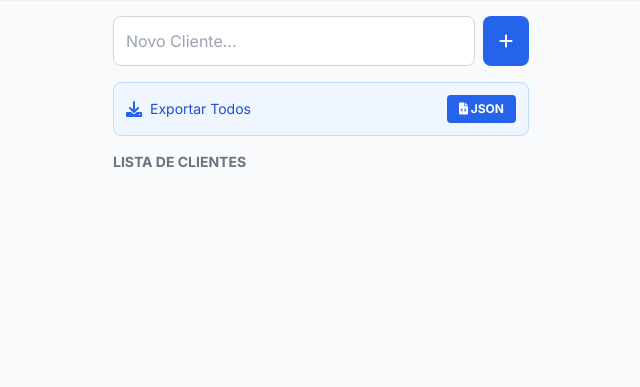
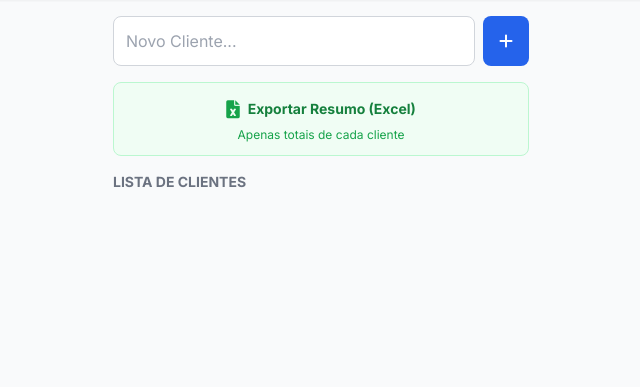
Before and after one commit to guilhermegamabs/fiado-v2, a Flask app: page /clientes in a window 1280 px wide. Shown: the part 60-447 px from the top of the page, without its empty margins (319-959 px from the left). Run offline with Flask 3, Linux system fonts and the light colour scheme; the visitor is signed in with stand-in values (Sample User, id 1); data that the repository does not hold is empty; some libraries are stand-ins or nearby versions.

Commit message:
planilha

```diff
--- a/app.py
+++ b/app.py
@@ -268,91 +268,54 @@ def nova_despesa():
         flash('Despesa lançada', 'success')
     return redirect(url_for('financeiro'))
 
-@app.route('/exportar/cliente/<int:cliente_id>/json')
+@app.route('/exportar/clientes/csv')
 @login_required
-def exportar_cliente_json(cliente_id):
-    """Exporta dados do cliente em formato JSON"""
-    dados = db.exportar_dados_cliente(cliente_id)
-
-    if not dados:
-        flash("Cliente não encontrado", "error")
-        return redirect(url_for('clientes'))
-
-    # Converter datetime para string
-    def converter_datetime(obj):
-        if isinstance(obj, datetime):
-            return obj.strftime('%Y-%m-%d %H:%M:%S')
-        return obj
-
-    json_str = json.dumps(dados, default=converter_datetime, ensure_ascii=False, indent=2)
-
-    buffer = BytesIO()
-    buffer.write(json_str.encode('utf-8'))
-    buffer.seek(0)
-
-    nome_arquivo = f"{dados['cliente']['nome']}_dados_{datetime.now().strftime('%Y%m%d')}.json"
-
-    return send_file(
-        buffer,
-        mimetype='application/json',
-        as_attachment=True,
-        download_name=nome_arquivo
-    )
-
-@app.route('/exportar/cliente/<int:cliente_id>/csv')
-@login_required
-def exportar_cliente_csv(cliente_id):
-    """Exporta dados do cliente em formato CSV"""
-    dados = db.exportar_dados_cliente(cliente_id)
-
-    if not dados:
-        flash("Cliente não encontrado", "error")
-        return redirect(url_for('clientes'))
+def exportar_clientes_csv():
+    """Exporta resumo financeiro de todos os clientes em CSV - SUPER LEVE"""
+    dados = db.exportar_resumo_clientes()
 
     output = StringIO()
+    writer = csv.writer(output)
 
     # Cabeçalho do relatório
-    output.write(f"RELATÓRIO DO CLIENTE: {dados['cliente']['nome']}\n")
-    output.write(f"Data da exportação: {datetime.now().strftime('%d/%m/%Y %H:%M')}\n")
-    output.write(f"\nSaldo Devedor: R$ {dados['resumo']['saldo_devedor']:.2f}\n")
-    output.write(f"Total em Fiados: R$ {dados['resumo']['total_fiados']:.2f}\n")
-    output.write(f"Total de Pagamentos: R$ {dados['resumo']['total_pagamentos']:.2f}\n")
+    output.write(f"RESUMO FINANCEIRO - ESTAÇÃO DO LANCHE\n")
+    output.write(f"Data: {datetime.now().strftime('%d/%m/%Y %H:%M')}\n")
+    output.write(f"Total de Clientes: {len(dados)}\n")
     output.write("\n")
 
-    # Fiados
-    output.write("\nFIADOS (COMPRAS)\n")
-    writer = csv.writer(output)
-    writer.writerow(['Data', 'Descrição', 'Valor', 'Status', 'Data Pagamento'])
+    # Cabeçalhos da tabela
+    writer.writerow(['ID', 'Nome do Cliente', 'Total Fiado', 'Total Pago', 'Saldo Devedor'])
 
-    for fiado in dados['fiados']:
-        status = 'Pago' if fiado['pago'] else 'Pendente'
-        data_reg = fiado['data_registro'].strftime('%d/%m/%Y %H:%M') if fiado['data_registro'] else '-'
-        data_pag = fiado['data_pagamento'].strftime('%d/%m/%Y') if fiado['data_pagamento'] else '-'
+    # Dados dos clientes
+    total_geral_fiado = 0
+    total_geral_pago = 0
+    total_geral_saldo = 0
+
+    for cliente in dados:
         writer.writerow([
-            data_reg,
-            fiado['descricao'],
-            f"R$ {fiado['valor']:.2f}",
-            status,
-            data_pag
+            cliente['id'],
+            cliente['nome'],
+            f"R$ {cliente['total_fiado']:.2f}",
+            f"R$ {cliente['total_pago']:.2f}",
+            f"R$ {cliente['saldo_devedor']:.2f}"
         ])
+        total_geral_fiado += cliente['total_fiado']
+        total_geral_pago += cliente['total_pago']
+        total_geral_saldo += cliente['saldo_devedor']
 
-    # Pagamentos
-    output.write("\n\nPAGAMENTOS REALIZADOS\n")
-    writer.writerow(['Data', 'Valor'])
-
-    for pag in dados['pagamentos']:
-        data_pag = pag['data_pagamento'].strftime('%d/%m/%Y %H:%M') if pag['data_pagamento'] else '-'
-        writer.writerow([
-            data_pag,
-            f"R$ {pag['valor']:.2f}"
-        ])
+    # Linha de totais
+    output.write("\n")
+    writer.writerow(['', 'TOTAL GERAL',
+                     f"R$ {total_geral_fiado:.2f}",
+                     f"R$ {total_geral_pago:.2f}",
+                     f"R$ {total_geral_saldo:.2f}"])
 
     output.seek(0)
     buffer = BytesIO()
     buffer.write(output.getvalue().encode('utf-8-sig'))  # UTF-8 com BOM para Excel
     buffer.seek(0)
 
-    nome_arquivo = f"{dados['cliente']['nome']}_relatorio_{datetime.now().strftime('%Y%m%d')}.csv"
+    nome_arquivo = f"resumo_clientes_{datetime.now().strftime('%Y%m%d_%H%M')}.csv"
 
     return send_file(
         buffer,
@@ -361,31 +324,5 @@ def exportar_cliente_csv(cliente_id):
         download_name=nome_arquivo
     )
 
-@app.route('/exportar/todos-clientes/json')
-@login_required
-def exportar_todos_json():
-    """Exporta dados de todos os clientes em JSON"""
-    dados = db.exportar_todos_clientes()
-
-    def converter_datetime(obj):
-        if isinstance(obj, datetime):
-            return obj.strftime('%Y-%m-%d %H:%M:%S')
-        return obj
-
-    json_str = json.dumps(dados, default=converter_datetime, ensure_ascii=False, indent=2)
-
-    buffer = BytesIO()
-    buffer.write(json_str.encode('utf-8'))
-    buffer.seek(0)
-
-    nome_arquivo = f"todos_clientes_{datetime.now().strftime('%Y%m%d')}.json"
-
-    return send_file(
-        buffer,
-        mimetype='application/json',
-        as_attachment=True,
-        download_name=nome_arquivo
-    )
-
 if __name__ == '__main__':
     app.run(host="0.0.0.0", port=5000, debug=True)
--- a/db.py
+++ b/db.py
@@ -467,3 +467,29 @@ def exportar_todos_clientes():
             dados_completos.append(dados)
 
     return dados_completos
+
+def exportar_resumo_clientes():
+    """Retorna apenas o resumo financeiro de cada cliente (super leve)"""
+    conn = get_connection()
+    cur = conn.cursor()
+
+    # Uma única query eficiente que já calcula tudo
+    query = """
+        SELECT
+            c.id,
+            c.nome,
+            COALESCE(SUM(f.valor), 0.0) AS total_fiado,
+            COALESCE(SUM(p.valor), 0.0) AS total_pago,
+            COALESCE(SUM(f.valor), 0.0) - COALESCE(SUM(p.valor), 0.0) AS saldo_devedor
+        FROM clientes c
+        LEFT JOIN fiados f ON c.id = f.cliente_id
+        LEFT JOIN pagamentos p ON c.id = p.cliente_id
+        GROUP BY c.id, c.nome
+        ORDER BY c.nome
+    """
+
+    cur.execute(query)
+    clientes = cur.fetchall()
+    conn.close()
+
+    return [dict(c) for c in clientes]
--- a/templates/clientes.html
+++ b/templates/clientes.html
@@ -9,24 +9,20 @@
         </button>
     </form>
 
-    <!-- Botão para exportar todos os clientes -->
-    <div class="bg-blue-50 p-3 rounded-lg border border-blue-200 flex items-center justify-between">
-        <div class="flex items-center gap-2">
-            <i class="fa-solid fa-download text-blue-600"></i>
-            <span class="text-sm text-blue-700 font-medium">Exportar Todos</span>
+    <!-- Botão simples para exportar resumo -->
+    <a href="{{ url_for('exportar_clientes_csv') }}" class="block bg-green-50 p-3 rounded-lg border border-green-200 text-center hover:bg-green-100 transition">
+        <div class="flex items-center justify-center gap-2">
+            <i class="fa-solid fa-file-excel text-green-600 text-lg"></i>
+            <span class="text-sm text-green-700 font-bold">Exportar Resumo (Excel)</span>
         </div>
-        <a href="{{ url_for('exportar_todos_json') }}" class="bg-blue-600 text-white px-3 py-1.5 rounded text-xs font-bold hover:bg-blue-700 transition">
-            <i class="fa-solid fa-file-code"></i> JSON
+        <span class="text-xs text-green-600 mt-1 block">Apenas totais de cada cliente</span>
     </a>
-    </div>
 
     <h3 class="text-gray-500 font-bold text-sm uppercase mt-4">Lista de Clientes</h3>
 
     <div class="space-y-3">
         {% for cliente in clientes %}
-        <div class="bg-white p-4 rounded-lg shadow-sm border border-gray-100">
-            <!-- Link clicável para detalhes -->
-            <a href="{{ url_for('ver_cliente', cliente_id=cliente.id) }}" class="flex justify-between items-center active:scale-95 transition-transform">
+        <a href="{{ url_for('ver_cliente', cliente_id=cliente.id) }}" class="block bg-white p-4 rounded-lg shadow-sm border border-gray-100 active:scale-95 transition-transform flex justify-between items-center">
             <div class="flex items-center gap-3">
                 <div class="w-10 h-10 rounded-full bg-gray-100 flex items-center justify-center text-gray-500 font-bold text-lg">
                     {{ cliente.nome[0] }}
@@ -43,17 +39,6 @@
                 {% endif %}
             </div>
         </a>
-
-            <!-- Botões de exportação -->
-            <div class="mt-3 pt-3 border-t border-gray-100 flex gap-2">
-                <a href="{{ url_for('exportar_cliente_json', cliente_id=cliente.id) }}" class="flex-1 bg-gray-50 text-gray-600 text-xs py-2 rounded text-center font-medium hover:bg-gray-100 transition flex items-center justify-center gap-1">
-                    <i class="fa-solid fa-file-code"></i> JSON
-                </a>
-                <a href="{{ url_for('exportar_cliente_csv', cliente_id=cliente.id) }}" class="flex-1 bg-gray-50 text-gray-600 text-xs py-2 rounded text-center font-medium hover:bg-gray-100 transition flex items-center justify-center gap-1">
-                    <i class="fa-solid fa-file-csv"></i> CSV
-                </a>
-            </div>
-        </div>
         {% endfor %}
     </div>
 </div>
```
Also changed, not shown: templates/cliente_detalhe.html (+0 -16 lines). Lines whose indentation alone changed are shown as unchanged.
